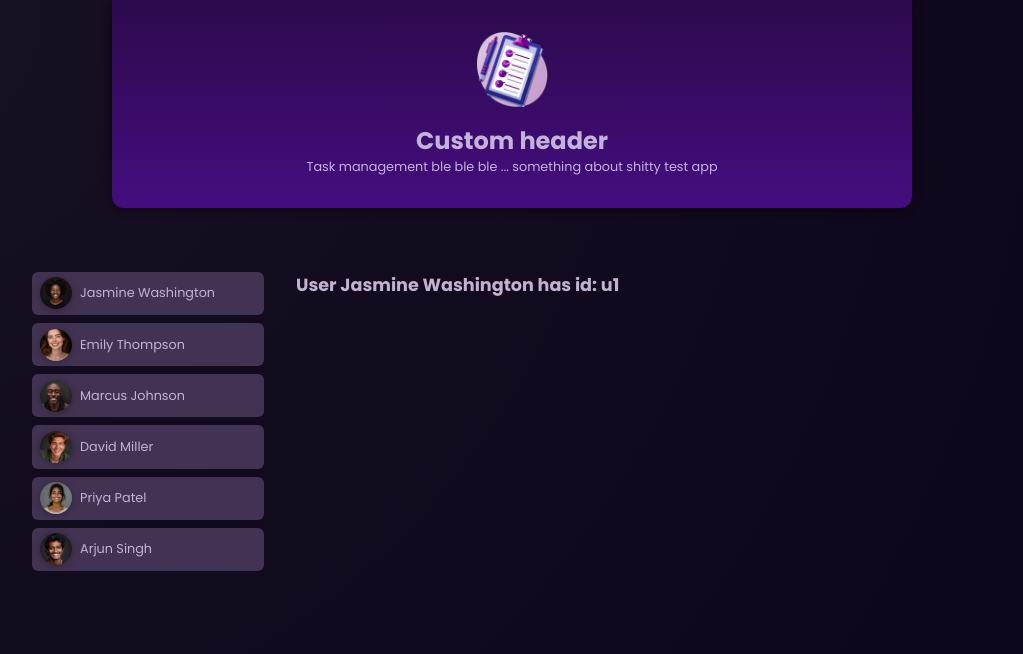
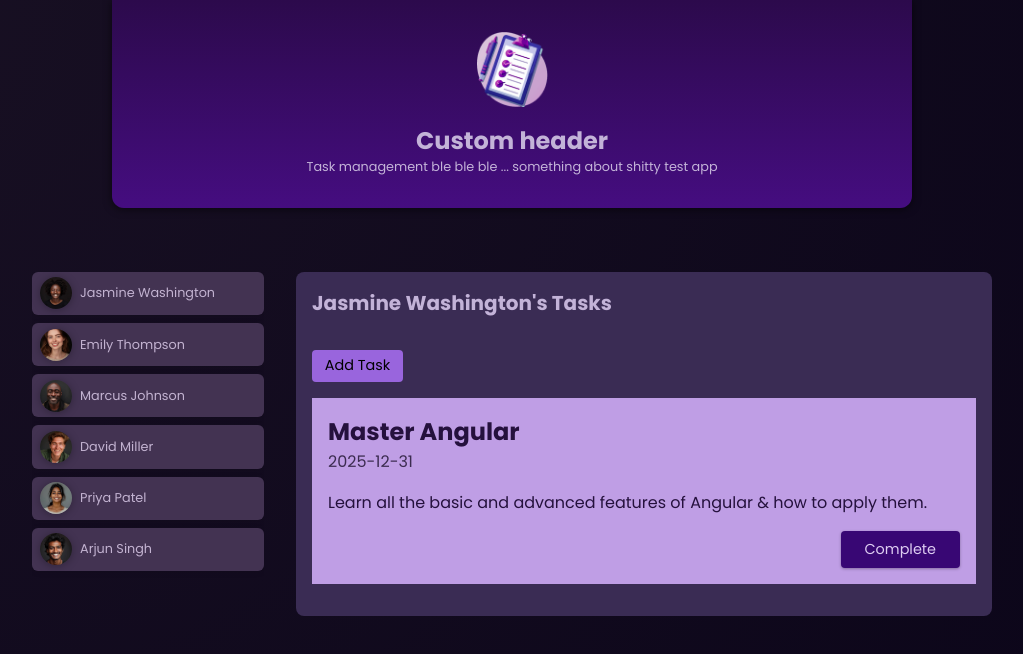
Before and after one commit to matned666/test-angular-app, an Angular app: page / in a window 1280 px wide. Both pictures are taken after a click on the button "Jasmine Washington". Shown: the top 654 px of the page, without its empty margins (128-1151 px from the left). Built offline with nearby package versions, Linux system fonts and the light colour scheme.

Commit message:
pobranie tasków dla usera z listy - moje rozwiązanie

```diff
--- a/src/app/app.component.html
+++ b/src/app/app.component.html
@@ -9,7 +9,7 @@
     }
   </ul>
   @if (selectedUser) {
-    <app-user-task [id]="selectedUser.id" [name]="selectedUser.name"/>
+    <app-user-tasks [id]="selectedUser.id" [name]="selectedUser.name"/>
   } @else {
     <p>Select a user to see the content</p>
   }
--- a/src/app/app.component.ts
+++ b/src/app/app.component.ts
@@ -1,13 +1,13 @@
-import { Component } from '@angular/core';
+import {Component} from '@angular/core';
 import {TestHeader1Component} from './header/testHeader1.component';
 import {UserComponent} from './user/user.component';
 import {DUMMY_USERS} from './user/dummy-users';
-import {UserTaskComponent} from './user-task/user-task.component';
+import {UserTasksComponent} from './user-tasks/user-tasks.component';
 
 @Component({
   selector: 'app-root',
   standalone: true,
-  imports: [TestHeader1Component, UserComponent, UserTaskComponent],
+  imports: [TestHeader1Component, UserComponent, UserTasksComponent],
   templateUrl: './app.component.html',
   styleUrl: './app.component.css'
 })
@@ -16,8 +16,12 @@ export class AppComponent {
   users = DUMMY_USERS;
   actualUserId?: string;
 
+
   get selectedUser() {
-    return this.users.find((user) => user.id === this.actualUserId);
+    console.log('actualUserId w selectedUser():' + this.actualUserId)
+    let find = this.users.find((user) => user.id === this.actualUserId);
+    console.log('getSelectedUser()='+ find?.id+ find?.name);
+    return find;
   }
 
   onSelectUser(id: string) {
--- a/src/app/user-task/user-task.component.css
+++ /dev/null
@@ -1,6 +0,0 @@
-
-div {
-  font-weight: bold;
-  font-size: 1.1rem;
-  color: #c3b3d1;
-}
--- a/src/app/user-task/user-task.component.html
+++ /dev/null
@@ -1 +0,0 @@
-<div>{{userInfo}}</div>
--- a/src/app/user-task/user-task.component.ts
+++ /dev/null
@@ -1,24 +0,0 @@
-import { Component, Input } from '@angular/core';
-
-@Component({
-  selector: 'app-user-task',
-  standalone: true,
-  imports: [],
-  templateUrl: './user-task.component.html',
-  styleUrl: './user-task.component.css'
-})
-export class UserTaskComponent {
-  @Input() id: string | undefined; //  '| undefined' to to samo co ? jak przy name - '|' to 'lub'
-  @Input() name?: string;
-
-  get userInfo(){
-    // 'If' tworzymy jak w javascript albo java, name == null -> to samo co this.name === undefined || this.name === null ,
-    // ?? Jeszcze bardziej skraca warunek. Tu sprawdzamy, czy id lub name nie są undefined, lub null
-    if ((this.id ?? this.name) == null) {
-      return 'Undefined user !!!'
-    }
-    return 'User ' + this.name + ' has id: ' + this.id;
-  }
-
-
-}
--- /dev/null
+++ b/src/app/user-tasks/dummy-tasks.ts
@@ -0,0 +1,25 @@
+export const DUMMY_TASKS = [
+  {
+    id: 't1',
+    userId: 'u1',
+    title: 'Master Angular',
+    summary:
+      'Learn all the basic and advanced features of Angular & how to apply them.',
+    dueDate: '2025-12-31',
+  },
+  {
+    id: 't2',
+    userId: 'u3',
+    title: 'Build first prototype',
+    summary: 'Build a first prototype of the online shop website',
+    dueDate: '2024-05-31',
+  },
+  {
+    id: 't3',
+    userId: 'u3',
+    title: 'Prepare issue template',
+    summary:
+      'Prepare and describe an issue template which will help with project management',
+    dueDate: '2024-06-15',
+  },
+]
--- /dev/null
+++ b/src/app/user-tasks/user-task/user-task.component.css
@@ -0,0 +1,37 @@
+article {
+  padding: 1rem;
+  color: #25113d;
+  background-color: #bf9ee5;
+}
+
+h2 {
+  margin: 0;
+}
+
+time {
+  color: #3c2c50;
+}
+
+.actions {
+  text-align: right;
+  margin: 0;
+}
+
+.actions button {
+  font: inherit;
+  font-size: 0.9rem;
+  cursor: pointer;
+  background-color: #380774;
+  color: #decdf2;
+  border-radius: 4px;
+  padding: 0.5rem 1.5rem;
+  border: none;
+  box-shadow: 0 1px 3px rgba(0, 0, 0, 0.3);
+  transition: all 0.3s ease;
+}
+
+.actions button:hover,
+.actions button:active {
+  background-color: #4a0774;
+  box-shadow: 0 1px 6px rgba(0, 0, 0, 0.3);
+}
--- /dev/null
+++ b/src/app/user-tasks/user-task/user-task.component.html
@@ -0,0 +1,8 @@
+<article>
+  <h2>{{userTask?.title}}</h2>
+  <time>{{ userTask?.dueDate }}</time>
+  <p>{{ userTask?.summary }}</p>
+  <p class="actions">
+    <button>Complete</button>
+  </p>
+</article>
--- /dev/null
+++ b/src/app/user-tasks/user-tasks.component.css
@@ -0,0 +1,63 @@
+#tasks {
+  padding: 1rem;
+  border-radius: 8px;
+  max-height: 60vh;
+  overflow: auto;
+  background-color: #3a2c54;
+}
+
+header {
+  display: flex;
+  justify-content: space-between;
+  align-items: flex-start;
+  margin-bottom: 2rem;
+  gap: 1rem;
+}
+
+h2 {
+  margin: 0;
+  font-size: 0.9rem;
+  width: 60%;
+  text-wrap: balance;
+}
+
+menu {
+  margin: 0;
+  padding: 0;
+}
+
+menu button {
+  font: inherit;
+  cursor: pointer;
+  background-color: #9965dd;
+  border-radius: 4px;
+  border: none;
+  padding: 0.35rem 0.8rem;
+  font-size: 0.9rem;
+}
+
+menu button:hover,
+menu button:active {
+  background-color: #a565dd
+}
+
+ul {
+  list-style: none;
+  margin: 1rem 0;
+  padding: 0;
+  display: flex;
+  flex-direction: column;
+  gap: 1rem;
+  max-height: 50vh;
+  overflow: auto;
+}
+
+@media (min-width: 768px) {
+  h2 {
+    font-size: 1.25rem;
+  }
+
+  menu {
+    width: auto;
+  }
+}
--- /dev/null
+++ b/src/app/user-tasks/user-tasks.component.html
@@ -0,0 +1,16 @@
+<section id="tasks">
+  <header>
+    <h2>{{name}}'s Tasks</h2>
+  </header>
+  <menu>
+    <button>Add Task</button>
+  </menu>
+
+  <ul>
+    @for (task of userTasks; track task.id) {
+    <li>
+      <app-user-task [userTask]="task"/>
+    </li>
+    }
+  </ul>
+</section>
--- /dev/null
+++ b/src/app/user-tasks/user-tasks.component.ts
@@ -0,0 +1,25 @@
+import { Component, Input } from '@angular/core';
+import {UserTaskComponent} from './user-task/user-task.component';
+import {DUMMY_TASKS} from './dummy-tasks';
+
+@Component({
+  selector: 'app-user-tasks',
+  standalone: true,
+  imports: [
+    UserTaskComponent
+  ],
+  templateUrl: './user-tasks.component.html',
+  styleUrl: './user-tasks.component.css'
+})
+export class UserTasksComponent {
+  @Input({required:true}) id?: string;
+  @Input({required:true}) name?: string;
+
+  tasks = DUMMY_TASKS;
+
+  get userTasks() {
+    return this.tasks.filter(task => this.id === task.userId);
+  }
+
+
+}
```
Also changed, not shown: src/app/user-tasks/user-task/user-task.component.ts (added, +21 -0 lines).
